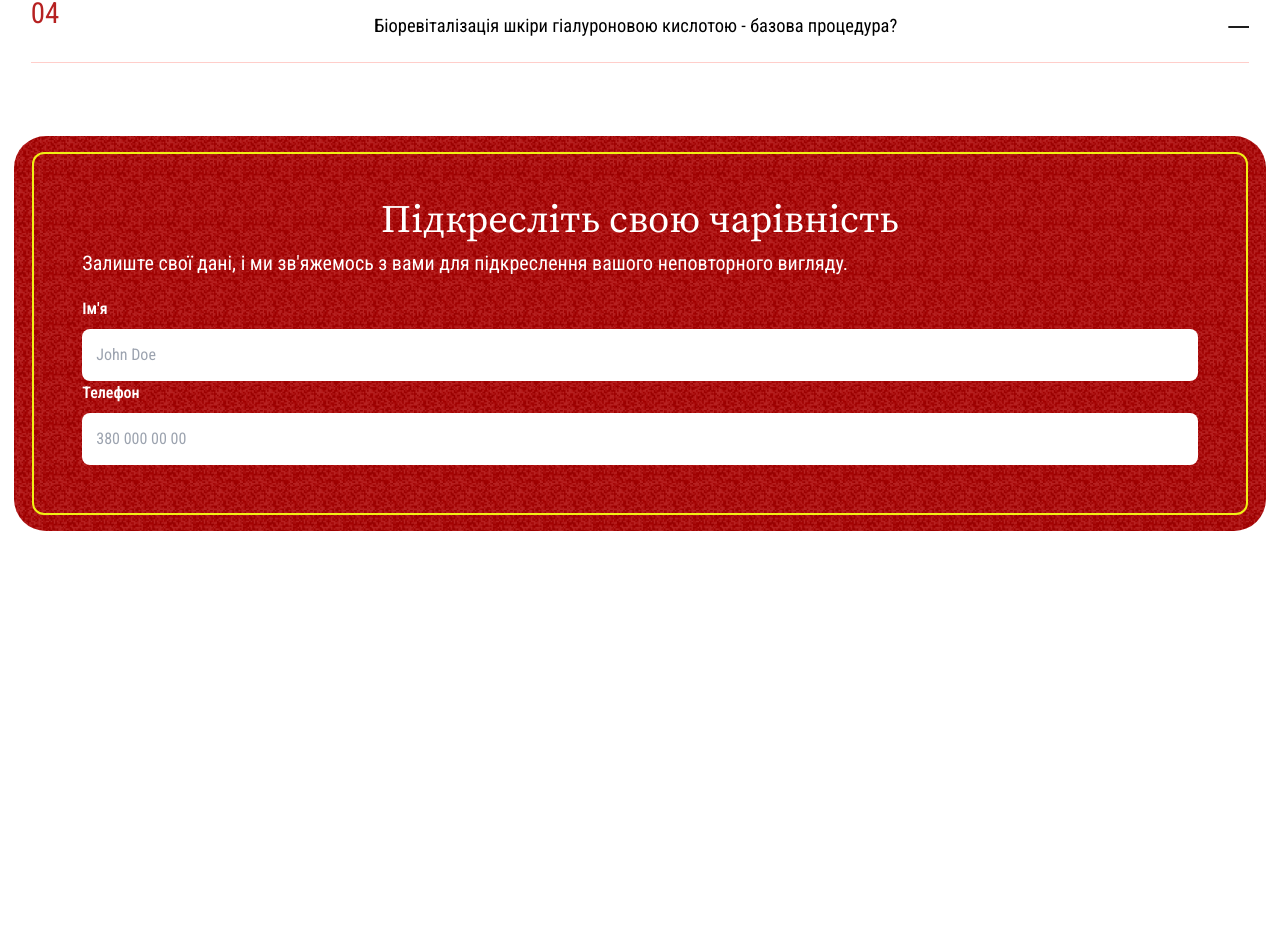
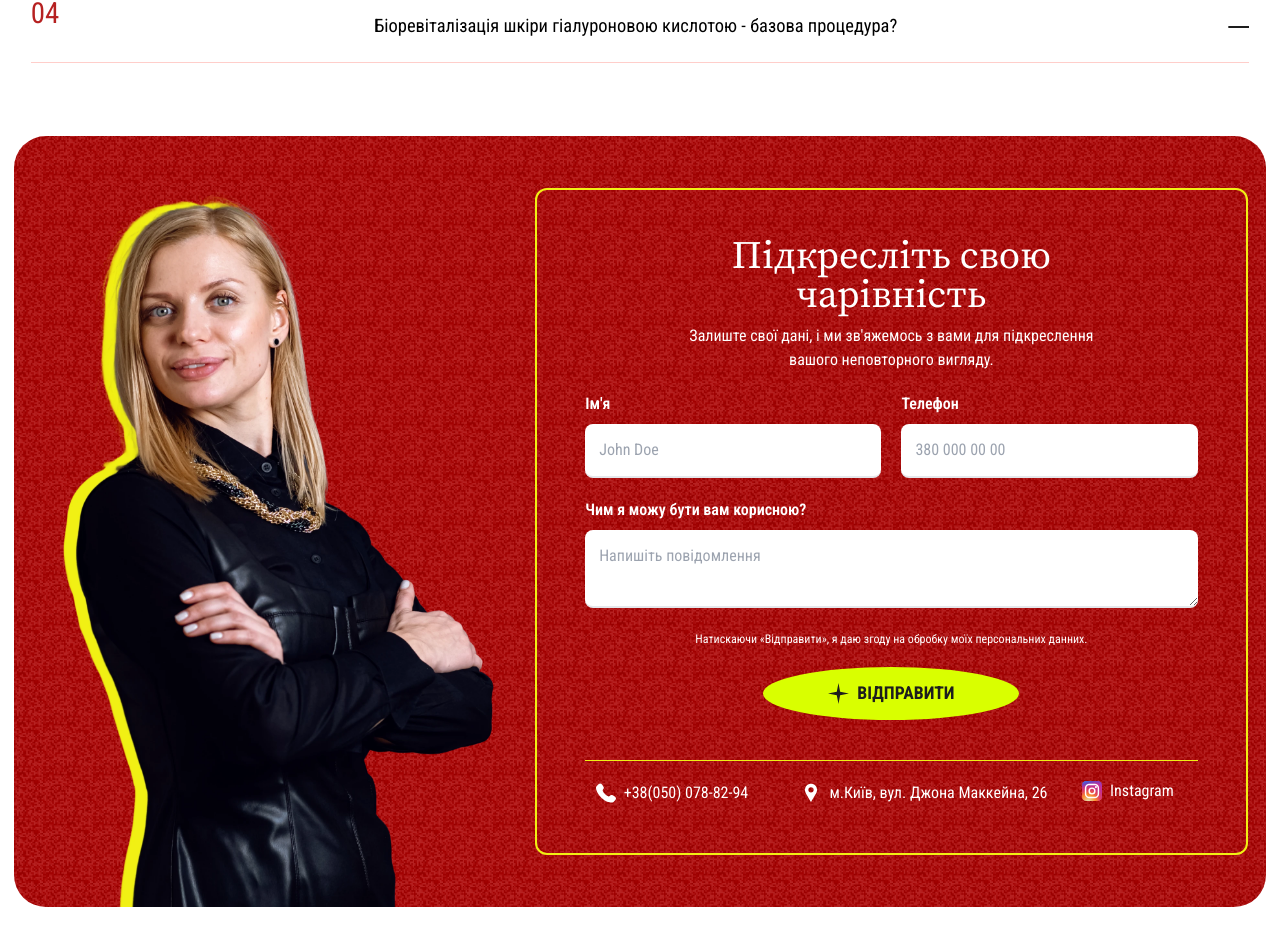
Before and after one commit to Sergi0let/beautica, a Next.js app: page / in a window 1280 px wide. Shown: the part 4484-5415 px from the top of the page. Before the commit the page ends 5039 px from the top, so only its background shows below. Built offline with nearby package versions, Linux system fonts and the light colour scheme.

Commit message:
Implement new footer and email logic sent

```diff
--- a/package.json
+++ b/package.json
@@ -9,6 +9,7 @@
     "lint": "next lint"
   },
   "dependencies": {
+    "@emailjs/browser": "^4.4.1",
     "@gsap/react": "^2.1.1",
     "@radix-ui/react-dialog": "^1.1.4",
     "@radix-ui/react-separator": "^1.1.1",
--- a/src/app/globals.css
+++ b/src/app/globals.css
@@ -445,7 +445,7 @@ h6 {
   [data-delay-one] {
     transition-delay: 0.3s;
   }
-  [data-delay-three] {
+  [data-delay-two] {
     transition-delay: 0.6s;
   }
   [data-delay-three] {
@@ -453,6 +453,24 @@ h6 {
   }
   [data-delay-four] {
     transition-delay: 1.2s;
+  }
+  [data-delay-five] {
+    transition-delay: 1.5s;
+  }
+  [data-delay-six] {
+    transition-delay: 1.8s;
+  }
+  [data-delay-seven] {
+    transition-delay: 2.1s;
+  }
+  [data-delay-eight] {
+    transition-delay: 2.4s;
+  }
+  [data-delay-nine] {
+    transition-delay: 2.7s;
+  }
+  [data-delay-ten] {
+    transition-delay: 3s;
   }
 
   /* Коли елемент стає видимим */
@@ -465,14 +483,15 @@ h6 {
   [data-fade][data-visible="false"] {
     opacity: 0;
     transform: translateY(20px);
+    transition-delay: 0s;
   }
 
   /* inputs  */
   .field-label {
-    @apply mb-1 block text-sm font-semibold text-white md:mb-2 md:text-base;
+    @apply mb-1 block text-left text-sm font-semibold text-white md:mb-2 md:text-base;
   }
   .field-input {
-    @apply w-full rounded-lg px-3 py-[10px] text-sm text-primary md:p-[14px] md:text-base;
+    @apply w-full rounded-lg border-b-2 px-3 py-[10px] text-sm text-primary focus:border-focus focus:outline-none active:border-focus md:p-[14px] md:text-base;
   }
 }
 
--- a/src/components/elements/BtnOrLink.tsx
+++ b/src/components/elements/BtnOrLink.tsx
@@ -13,6 +13,7 @@ type BtnOrLinkProps = {
   className?: string;
   to?: string;
   type?: "button" | "submit" | "reset";
+  disabled?: boolean;
   onClick?: MouseEventHandler;
 };
 
@@ -22,6 +23,7 @@ export const BtnOrLink = ({
   to = "",
   onClick,
   type = "button",
+  disabled = false,
 }: BtnOrLinkProps) => {
   const buttonRef = useRef<HTMLButtonElement>(null);
   const linkRef = useRef<HTMLAnchorElement>(null);
@@ -84,7 +86,7 @@ export const BtnOrLink = ({
   }
 
   return (
-    <button type={type} className={baseStyles} onClick={handleClick} ref={buttonRef}>
+    <button type={type} disabled={disabled ? true : false} className={baseStyles} onClick={handleClick} ref={buttonRef}>
       {content}
     </button>
   );
--- a/src/components/layouts/Faq.tsx
+++ b/src/components/layouts/Faq.tsx
@@ -4,13 +4,23 @@ export const Faq = () => {
   return (
     <section className="wrap-primary mb-[var(--64-80)]">
       <div>
-        <h2 id="faq" className="mb-[var(--24-50)] scroll-mt-16 text-center text-title text-secondary md:scroll-mt-20">
+        <h2
+          id="faq"
+          data-fade
+          data-delay-one
+          className="mb-[var(--24-50)] scroll-mt-16 text-center text-title text-secondary md:scroll-mt-20"
+        >
           Поширені питання
         </h2>
 
         <ul className="border-t border-secondary-75">
-          {faqs["main-faq"].map(({ id, question, answer }) => (
-            <li key={id} className="accordion group border-b border-secondary-75">
+          {faqs["main-faq"].map(({ id, question, answer }, index) => (
+            <li
+              key={id}
+              data-fade
+              style={{ animationDelay: `0.${(index + 1) * 5}s` }}
+              className="accordion group border-b border-secondary-75"
+            >
               <span className="accordion-count">{id < 10 ? `0${id}` : id}</span>
               <details className="accordion-details" name="faq-1">
                 <summary className="accordion-summary">
--- a/src/components/layouts/Footer.tsx
+++ b/src/components/layouts/Footer.tsx
@@ -1,16 +1,17 @@
-// import { BtnInstagram, BtnOrLink, Contacts, GearSmIcon, LogoFooterIcon } from "@/components";
-// import Image from "next/image";
-// import Link from "next/link";
 "use client";
 
-import { useState } from "react";
+import { BtnOrLink, Contacts, InstagramIcon } from "@/components";
+import { socials } from "@/constants";
+import emailjs from "@emailjs/browser";
+import Image from "next/image";
+import { useRef, useState } from "react";
 
 export const Footer = () => {
-  // const formRef = useRef(null);
-  // const [loading, setLoading] = useState(false);
+  const formRef = useRef(null);
+  const [loading, setLoading] = useState(false);
   const [form, setForm] = useState({
     name: "",
-    email: "",
+    phone: "",
     message: "",
   });
 
@@ -23,47 +24,59 @@ export const Footer = () => {
   const handleChange = ({ target: { name, value } }: handleChangeType) => {
     setForm({ ...form, [name]: value });
   };
-  // const handleSubmit = async (e: React.FormEvent<HTMLFormElement>) => {
-  // e.preventDefault();
+  const handleSubmit = async (e: React.FormEvent<HTMLFormElement>) => {
+    e.preventDefault();
 
-  // setLoading(true);
-
-  // try {
-  //   await emailjs.send(
-  //     "service_vs6xkcp",
-  //     "template_my348hh",
-  //     {
-  //       from_name: form.name,
-  //       to_name: "Sergij",
-  //       from_email: form.email,
-  //       to_email: "s.vashkevych@gmail.com",
-  //       message: form.message,
-  //     },
-  //     "xIluwm5_TTVAixB2K",
-  //   );
-  //   setLoading(false);
-  //   alert("Message sent successfully!");
-  //   setForm({ name: "", email: "", message: "" });
-  // } catch (error) {
-  //   console.log(error);
-  //   setLoading(false);
-  //   alert("Something went wrong, please try again later.");
-  // }
-  // };
+    setLoading(true);
+    try {
+      await emailjs.send(
+        "service_71w10bf",
+        "template_bv2rqn4",
+        {
+          from_name: form.name,
+          to_name: "Viktoria",
+          from_email: form.phone,
+          to_email: "s.vashkevych@gmail.com",
+          message: form.message,
+        },
+        "xIluwm5_TTVAixB2K",
+      );
+      setLoading(false);
+      setForm({ name: "", phone: "", message: "" });
+    } catch (error) {
+      console.log(error);
+      setLoading(false);
+      alert("Something went wrong, please try again later.");
+    }
+  };
   return (
     <footer className="wrap-secondary mb-6">
-      <div className="my-4">
-        <div className="rounded-[12px] border-2 border-focus">
+      <div className="mb-16 mt-9 w-full lg:mb-0 lg:mt-0 lg:flex lg:gap-4">
+        <div data-fade data-delay-one className="mx-auto h-auto w-[115px] lg:w-[438px]">
+          <Image
+            src="/footer/1.webp"
+            alt="Photo Viki"
+            width={438}
+            height={743}
+            className="h-full w-full bg-bottom object-contain object-left-bottom"
+          />
+        </div>
+        <div className="rounded-[12px] border-2 border-focus lg:my-[52px]">
           <div className="p-[var(--20-40)] xl:p-12">
-            <h2 className="text-center text-txt-24-48 leading-none">Підкресліть свою чарівність</h2>
-            <p className="mt-2 text-sm md:text-xl">
+            <h2 data-fade data-delay-two className="mx-auto text-center text-txt-24-48 leading-none lg:w-2/3">
+              Підкресліть свою чарівність
+            </h2>
+            <p data-fade data-delay-three className="mx-auto mt-2 text-center text-sm md:text-base lg:w-2/3">
               Залиште свої дані, і ми зв&apos;яжемось з вами для підкреслення вашого неповторного вигляду.
             </p>
-            <form className="mt-3 md:mt-5">
-              <div className="">
-                <label htmlFor="name" className="">
+            <form
+              ref={formRef}
+              onSubmit={handleSubmit}
+              className="mt-3 border-b border-focus pb-5 text-center md:mt-5 lg:pb-10"
+            >
+              <div className="space-y-3 lg:grid lg:grid-cols-2 lg:gap-5 lg:space-y-0">
+                <label data-fade data-delay-four htmlFor="name" className="block">
                   <span className="field-label">Ім&apos;я</span>
-
                   <input
                     id="name"
                     type="text"
@@ -75,22 +88,52 @@ export const Footer = () => {
                     placeholder="John Doe"
                   />
                 </label>
-                <label htmlFor="phone" className="">
+                <label data-fade data-delay-five htmlFor="phone" className="block">
                   <span className="field-label">Телефон</span>
-
                   <input
                     id="phone"
-                    type="number"
+                    type="text"
                     name="phone"
-                    value={form.name}
+                    value={form.phone}
                     onChange={handleChange}
                     required
                     className="field-input"
                     placeholder="380 000 00 00"
                   />
                 </label>
+                <label data-fade data-delay-six className="block w-full lg:col-span-2">
+                  <span className="field-label">Чим я можу бути вам корисною?</span>
+                  <textarea
+                    className="field-input"
+                    value={form.message}
+                    onChange={handleChange}
+                    placeholder="Напишіть повідомлення"
+                    required
+                    name="message"
+                    id="text"
+                    rows={2}
+                  />
+                </label>
+              </div>
+              <p data-fade data-delay-seven className="mb-3 mt-2 text-center text-xs font-normal lg:mb-5 lg:mt-4">
+                Натискаючи «Відправити», я даю згоду на обробку моїх персональних данних.
+              </p>
+              <div data-fade data-delay-eight>
+                <BtnOrLink
+                  disabled={loading}
+                  title={loading ? "Відправляємо..." : "Відправити"}
+                  type="submit"
+                  className="!h-[53px] !max-w-64"
+                />
               </div>
             </form>
+            <div data-fade data-delay-nine className="lg:flex lg:justify-between lg:gap-6">
+              <Contacts type="secondary" classsName="flex-col gap-4 mt-5 lg:flex-row lg:w-full lg:justify-around" />
+              <a href={socials[0].href} className="pointer mt-4 flex items-center gap-2 lg:flex-grow lg:pr-6">
+                <InstagramIcon className="size-5" />
+                Instagram
+              </a>
+            </div>
           </div>
         </div>
       </div>
```
Also changed, not shown: public/footer/1.webp, 1 other file (tests, documents, lock files or other folders).
